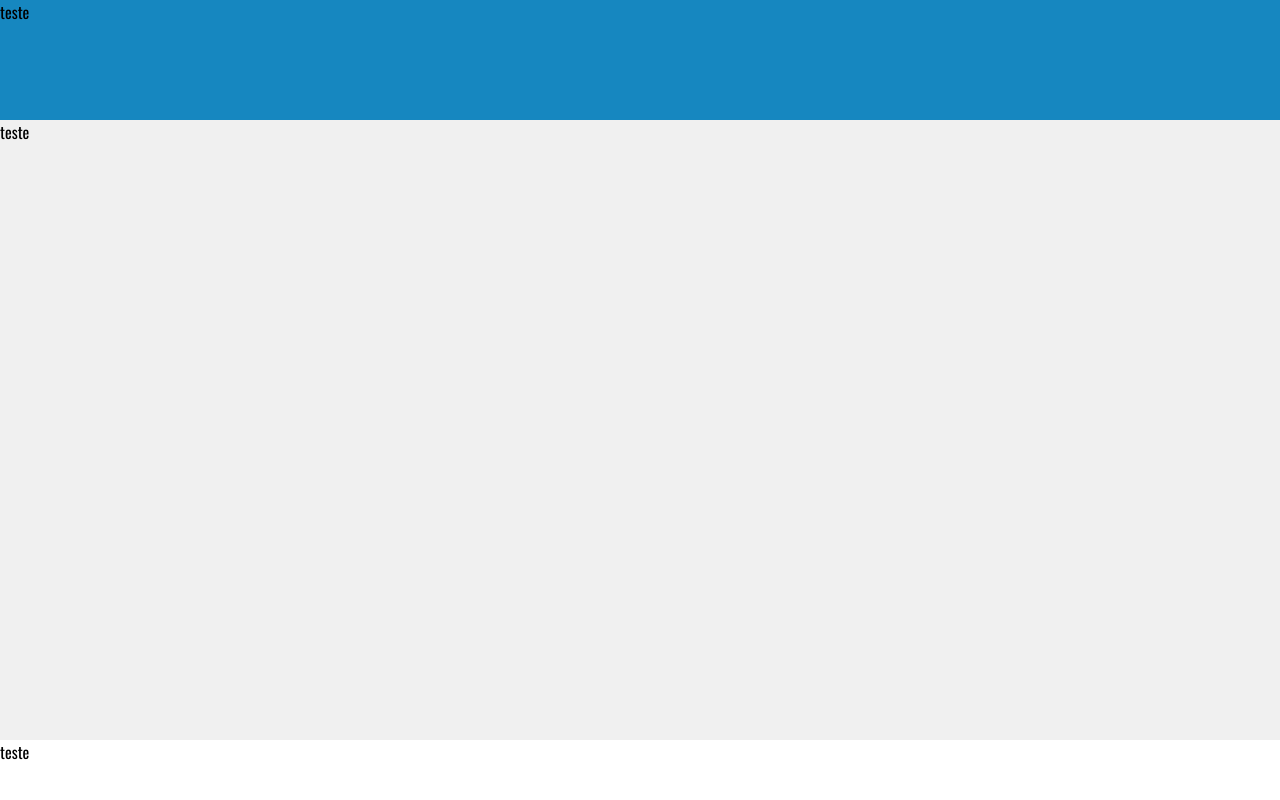
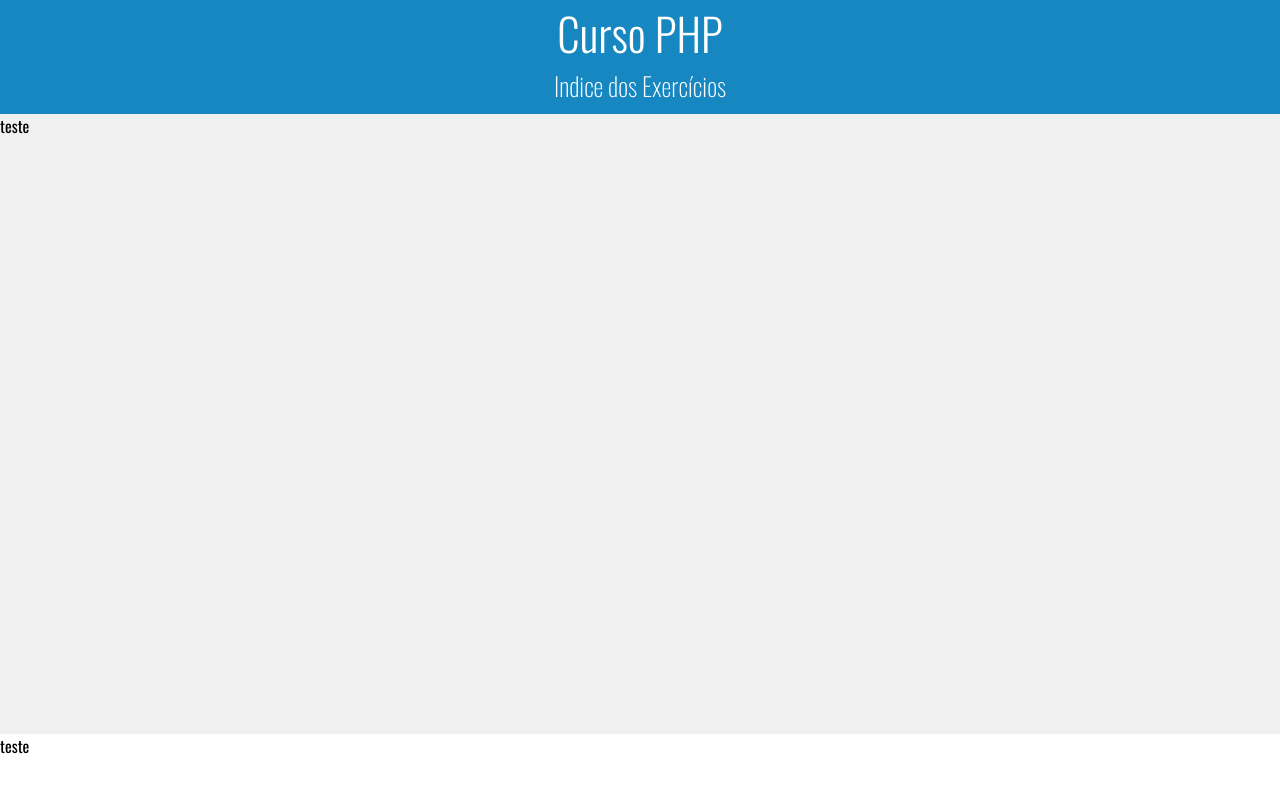
Before and after one commit to johnkriger/20011273-5_John_Kryger, a PHP site: page / in a window 1280 px wide. Run offline with PHP 8.4, Linux system fonts and the light colour scheme.

Commit message:
Configuração do cabeçalho.

```diff
--- a/20011273-5_John_Kryger/css/estilos.css
+++ b/20011273-5_John_Kryger/css/estilos.css
@@ -6,7 +6,7 @@
 body {
     height: 100vh;
     margin: 0px;
-    display: grid;
+    /* display: grid; */
     grid-template-rows: 120px 1fr 60px;
     grid-template-columns: 1fr;
     grid-template-areas:
@@ -18,6 +18,26 @@ body {
 .cabecalho {
     grid-area: cabecalho;
     background-color: #1687c0;
+    color: white;
+    display: flex;
+    flex-direction: column;
+    justify-content: center;
+    align-items: center;
+    padding-bottom: 10px;
+    z-index: 1;
+    box-shadow: 0px 4px 15px 20px rgba(0,0,0,0.75);
+}
+
+.cabecalho > h1 {
+    margin: 0px;
+    font-weight: 300;
+    font-size: 2.8rem;
+}
+
+.cabecalho > h2 {
+    margin: 0px;
+    font-weight: 200;
+    font-size: 1.6rem;
 }
 
 .principal {
--- a/index.html
+++ b/index.html
@@ -7,7 +7,10 @@
     <title>Projeto DEV</title>
 </head>
 <body>
-    <header class="cabecalho">teste</header>
+    <header class="cabecalho">
+        <h1>Curso PHP</h1>
+        <h2>Indice dos Exercícios</h2>
+    </header>
     <main class="principal">teste</main>
     <footer class="rodape">teste</footer>
     <!-- <nav>teste</nav>
```
